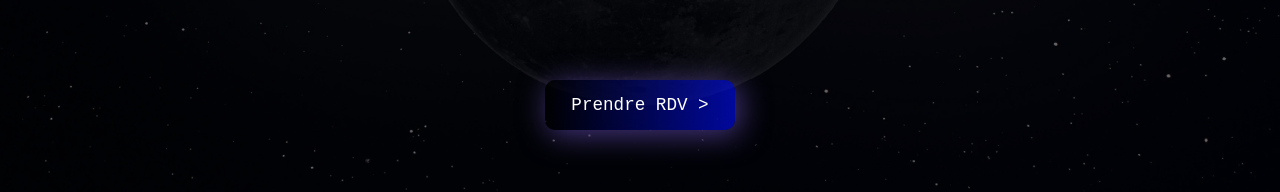
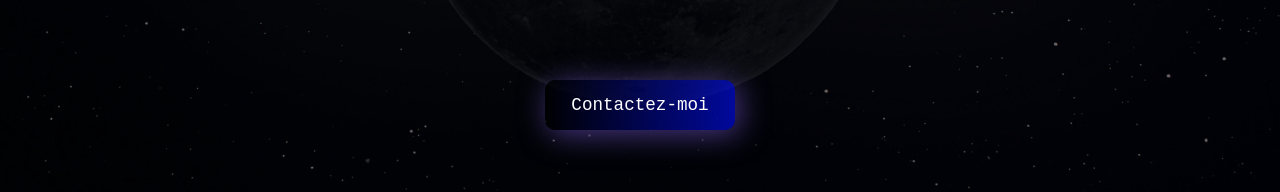
Before and after one commit to Kaazell/my-portfolio, a React (Vite) app: page / in a window 1280 px wide. Shown: the part 528-720 px from the top of the page. Built offline with nearby package versions, Linux system fonts and the light colour scheme; a web font is replaced by a local one.

Commit message:
feat: Btn text change

```diff
--- a/src/pages/Home/Home.tsx
+++ b/src/pages/Home/Home.tsx
@@ -18,7 +18,7 @@ const Home: React.FC = () => {
             solutions modernes et efficaces en mettant l'accent sur l'expérience
             utilisateur et la qualité du code.
           </p>
-          <Button buttonName="Prendre RDV >" destination="#contact_form" />
+          <Button buttonName="Contactez-moi" destination="#contact_form" />
         </div>
       </div>
       <div className={s.sections_container}>
```
